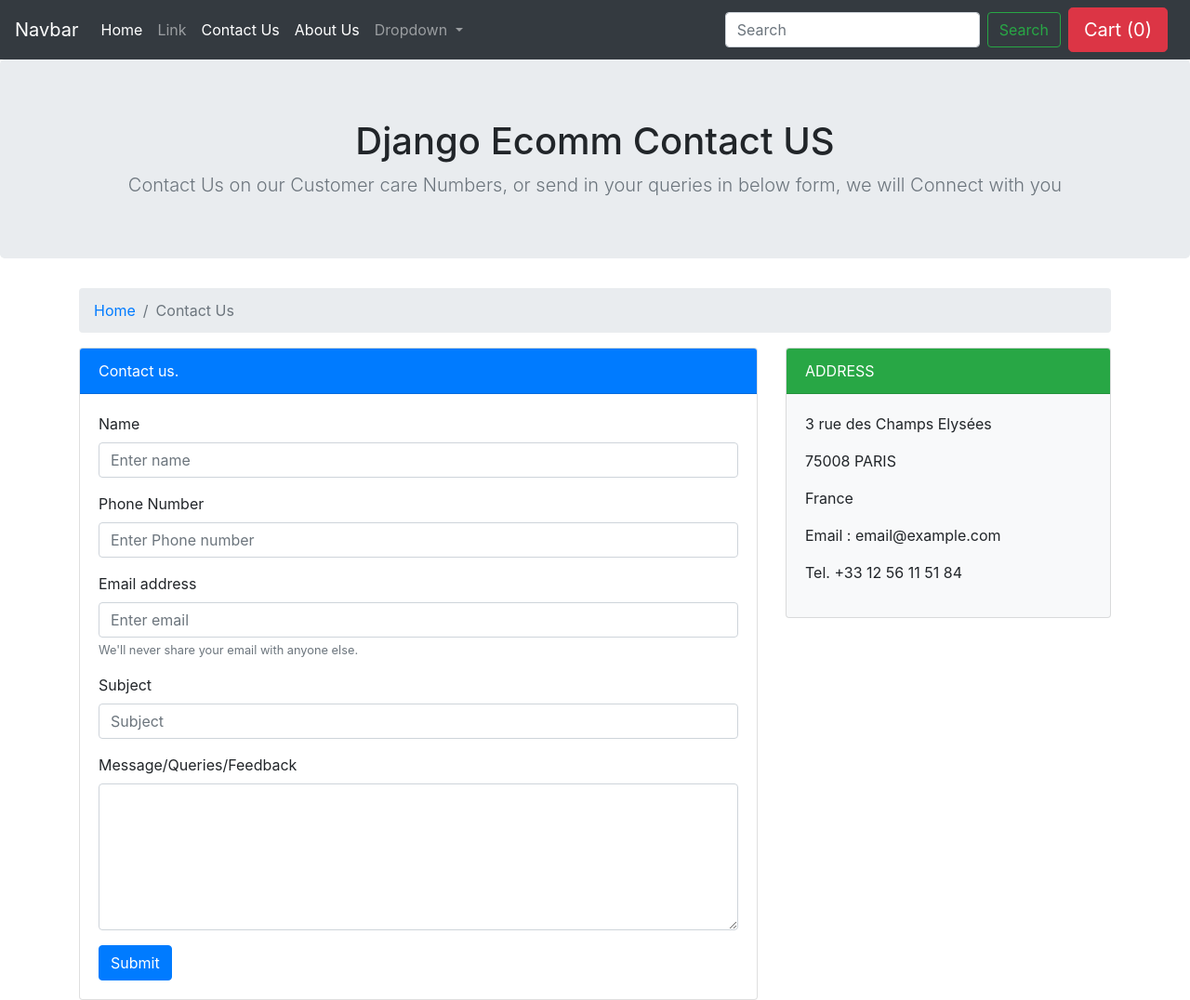
After one commit to rupamswain1/djangoBeginner1, a Django app: template EcommerceWebsite/template/contactUs.html in a window 1280 px wide. The commit adds this page. Shown: the whole page at 93% size. Run offline with Django 3.2, Linux system fonts and the light colour scheme; the template is opened without the code that fills it, so the values that code supplies are empty.

Commit message:
About Us and Contact us ceated

```diff
--- a/EcommerceWebsite/admin.py
+++ b/EcommerceWebsite/admin.py
@@ -1,5 +1,6 @@
 from django.contrib import admin
-from .models import Product
+from .models import Product,ContactUsResponse
 # Register your models here.
 
 admin.site.register(Product)
+admin.site.register(ContactUsResponse)
--- a/EcommerceWebsite/template/base.html
+++ b/EcommerceWebsite/template/base.html
@@ -25,6 +25,12 @@
             </li>
             <li class="nav-item">
               <a class="nav-link" href="#">Link</a>
+            </li>
+            <li class="nav-item active">
+              <a class="nav-link" href="/ecomm/contactUs/">Contact Us</a>
+            </li>
+            <li class="nav-item active">
+              <a class="nav-link" href="/ecomm/aboutUs/">About Us</a>
             </li>
             <li class="nav-item dropdown">
               <a class="nav-link dropdown-toggle" href="#" id="navbarDropdown" role="button" data-toggle="dropdown" aria-haspopup="true" aria-expanded="false">
@@ -60,6 +66,9 @@
     <script src="https://cdn.jsdelivr.net/npm/popper.js@1.16.1/dist/umd/popper.min.js" integrity="sha384-9/reFTGAW83EW2RDu2S0VKaIzap3H66lZH81PoYlFhbGU+6BZp6G7niu735Sk7lN" crossorigin="anonymous"></script>
     <script src="https://cdn.jsdelivr.net/npm/bootstrap@4.5.3/dist/js/bootstrap.min.js" integrity="sha384-w1Q4orYjBQndcko6MimVbzY0tgp4pWB4lZ7lr30WKz0vr/aWKhXdBNmNb5D92v7s" crossorigin="anonymous"></script>
     -->
+
+
     {% block js %} {% endblock %}
   </body>
+
 </html>
--- /dev/null
+++ b/EcommerceWebsite/template/contactUs.html
@@ -0,0 +1,85 @@
+{% extends 'base.html' %}
+{% load static %}
+
+{% block title %}
+    Contact Us
+{% endblock %}
+
+{% block body %}
+<section class="jumbotron text-center">
+    <div class="container">
+        <h1 class="jumbotron-heading">Django Ecomm Contact US</h1>
+        <p class="lead text-muted mb-0">Contact Us on our Customer care Numbers, or send in your queries in below form, we will Connect with you</p>
+    </div>
+</section>
+<div class="container">
+    <div class="row">
+        <div class="col">
+            <nav aria-label="breadcrumb">
+                <ol class="breadcrumb">
+                    <li class="breadcrumb-item"><a href="/ecomm">Home</a></li>
+                    <li class="breadcrumb-item active" aria-current="page">Contact Us</li>
+                </ol>
+            </nav>
+        </div>
+    </div>
+</div>
+{% if saved is True %}
+    <div class="alert alert-success" role="alert">
+        Thank you {{name}}!! Your response have been saved, out team will contact you shortly.
+    </div>
+{% endif %}
+<div class="container">
+    <div class="row">
+        <div class="col">
+            <div class="card">
+                <div class="card-header bg-primary text-white"><i class="fa fa-envelope"></i> Contact us.
+                </div>
+                <div class="card-body">
+                    <form method='POST'>
+                        {% csrf_token%}
+                        <div class="form-group">
+                            <label for="name">Name</label>
+                            <input type="text" class="form-control" name='name' id="name" aria-describedby="emailHelp" placeholder="Enter name" required>
+                        </div>
+                        <div class="form-group">
+                            <label for="name">Phone Number</label>
+                            <input type="text" class="form-control" name='phoneNumber' id="phoneNumber" aria-describedby="emailHelp" placeholder="Enter Phone number" required>
+                        </div>
+
+                        <div class="form-group">
+                            <label for="email">Email address</label>
+                            <input type="email" class="form-control" name='email' id="email" aria-describedby="emailHelp" placeholder="Enter email" required>
+                            <small id="emailHelp" class="form-text text-muted">We'll never share your email with anyone else.</small>
+                        </div>
+                        <div class="form-group">
+                            <label for="name">Subject</label>
+                            <input type="text" class="form-control" name='subject' id="subject" aria-describedby="emailHelp" placeholder="Subject" required>
+                        </div>
+                        <div class="form-group">
+                            <label for="message">Message/Queries/Feedback</label>
+                            <textarea class="form-control" name="message" id="message" rows="6" required></textarea>
+                        </div>
+                        <div class="mx-auto">
+                        <input type="submit" class="btn btn-primary text-right" value='Submit'></div>
+                    </form>
+                </div>
+            </div>
+        </div>
+        <div class="col-12 col-sm-4">
+            <div class="card bg-light mb-3">
+                <div class="card-header bg-success text-white text-uppercase"><i class="fa fa-home"></i> Address</div>
+                <div class="card-body">
+                    <p>3 rue des Champs Elysées</p>
+                    <p>75008 PARIS</p>
+                    <p>France</p>
+                    <p>Email : email@example.com</p>
+                    <p>Tel. +33 12 56 11 51 84</p>
+
+                </div>
+
+            </div>
+        </div>
+    </div>
+</div>
+{% endblock %}
```
Also changed, not shown: EcommerceWebsite/models.py (+9 -0 lines), EcommerceWebsite/template/aboutUs.html (added, +58 -0 lines), EcommerceWebsite/views.py (+16 -4 lines), EcommerceWebsite/migrations/0003_contactus.py (added), EcommerceWebsite/migrations/0004_auto_20201121_1949.py (added), db.sqlite3.
